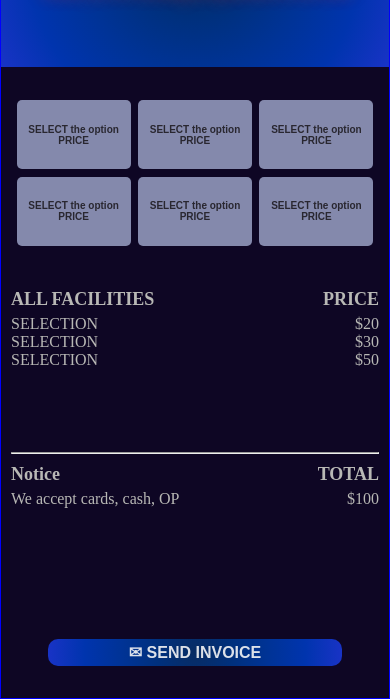
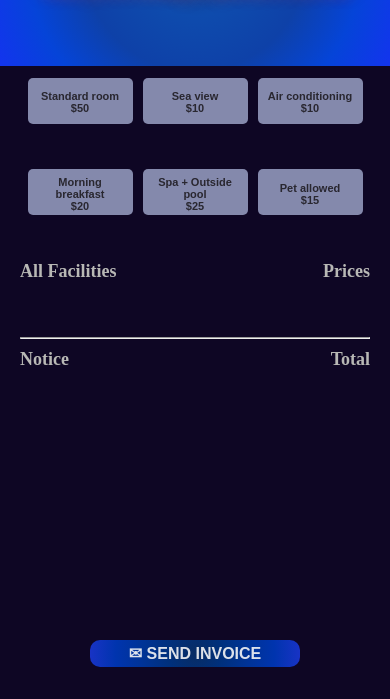
Before and after one commit to eduard15x/Invoice-generator, a plain HTML site: page index.html in a window 390 px wide. Shown: the part 145-844 px from the top of the page. Drawn offline with Linux system fonts and the light colour scheme.

Commit message:
JavaScript functinality added to project
-Small modifies for CSS, making the invoice-creator mobile only 350px-600px
-Creating functionality for buttons/sections

```diff
--- a/index.html
+++ b/index.html
@@ -18,60 +18,38 @@
 
             <div class="column-invoice-two">
 
-                <div class="row-invoice wrap-column row-invoice-one">
-                    <button>
-                        <p>SELECT the option<br>PRICE</p>
-                    </button>
-                    <button>
-                        <p>SELECT the option<br>PRICE</p>
-                    </button>
-                    <button>
-                        <p>SELECT the option<br>PRICE</p>
-                    </button>
-                    <button>
-                        <p>SELECT the option<br>PRICE</p>
-                    </button>
-                    <button>
-                        <p>SELECT the option<br>PRICE</p>
-                    </button>
-                    <button>
-                        <p>SELECT the option<br>PRICE</p>
-                    </button>
+                <div class="row-invoice apartments-facilities">
+                    <!-- JavaScrip added -->
                 </div>
 
                 <div class="row-invoice row-invoice-two">
-                    <div class="tasks-section">
-                        <h3>ALL FACILITIES</h3>
-                        <p>SELECTION</p>
-                        <p>SELECTION</p>
-                        <p>SELECTION</p>
+                    <div class="facilities-added">
+                        <h3 id="title-facilities">All Facilities</h3>
+                        <!-- JavaScript -->
                     </div>
 
-                    <div class="tasks-cost-section">
-                        <h3>PRICE</h3>
-                        <p>$20</p>
-                        <p>$30</p>
-                        <p>$50</p>
+                    <div class="facilities-cost-section">
+                        <h3 id="title-costs-facilities">Prices</h3>
+                        <!-- JavaScript -->
                     </div>
                 </div>
 
                 <hr>
 
                 <div class="row-invoice row-invoice-three">
-                    <div class="invoice-section">
+                    <div class="invoice-notice-section">
                         <h3>Notice</h3>
-                        <p>We accept cards, cash, OP</p>
+                        <!-- JavaScript -->
                     </div>
 
-                    <div class="invoice-cost-section">
-                        <h3>TOTAL</h3>
-                        <p> $100</p>
+                    <div class="invoice-total-cost">
+                        <h3>Total</h3>
+                        <!-- JavaScript -->
                     </div>
                 </div>
 
                 <button id="btn-send-invoice" class="row-invoice">&#9993; SEND INVOICE</button>
             </div>
-
 
 
 
--- a/script.js
+++ b/script.js
@@ -0,0 +1,119 @@
+const apartmentsFacilities = [
+    {
+        'name' : 'Standard room',
+        'price' : 50
+    },
+    {
+        'name' : 'Sea view',
+        'price' : 10
+    },
+    {
+        'name' : 'Air conditioning',
+        'price' : 10
+    },
+    {
+        'name' : 'Morning breakfast',
+        'price' : 20
+    },
+    {
+        'name' : 'Spa + Outside pool',
+        'price' : 25
+    },
+    {
+        'name' : 'Pet allowed',
+        'price' : 15
+    },
+];
+const sectionFacilities = document.querySelector('.apartments-facilities');
+const facilitiesAdded = document.querySelector('.facilities-added');
+const facilitiesCosts = document.querySelector('.facilities-cost-section');
+const invoiceNotice = document.querySelector('.invoice-notice-section');
+const invoiceTotalPrice = document.querySelector('.invoice-total-cost');
+const btnSendInvoice = document.querySelector('#btn-send-invoice')
+
+// for ( let i = 0; i < apartmentsFacilities.length; i++) {
+//     let btnFacility = document.createElement('button');
+//     sectionFacilities.append(btnFacility);
+//     let paragraphFacility = document.createElement('p');
+//     paragraphFacility.innerHTML = `${apartmentsFacilities[i].name} <br> $${apartmentsFacilities[i].price}`
+//     btnFacility.append(paragraphFacility);
+
+//     btnFacility.addEventListener('click', ()=> {
+//         let newFacilities = document.createElement('p');
+//         newFacilities.textContent = `${apartmentsFacilities[i].name}`;
+//         facilitiesAdded.append(newFacilities);
+//         let newFacilitiesCost = document.createElement('p');
+//         newFacilitiesCost.textContent = `$${apartmentsFacilities[i].price}`;
+//         facilitiesCosts.append(newFacilitiesCost);
+//     });
+// };
+
+let arrayFacilitiesAdded = [];
+let arrayFacilitiesCostsAdded = [];
+let sum = 0;
+
+for( let i = 0; i < apartmentsFacilities.length; i++) {
+    //create and display button for all possible facilities
+    let btnFacility = document.createElement('button');
+    sectionFacilities.append(btnFacility);
+    let paragraphFacility = document.createElement('p');
+    paragraphFacility.innerHTML = `${apartmentsFacilities[i].name} <br> $${apartmentsFacilities[i].price}`
+    btnFacility.append(paragraphFacility);
+
+    //adding extra options to the facilities list
+    btnFacility.addEventListener('click', ()=> {
+
+        if ( arrayFacilitiesAdded.includes(apartmentsFacilities[i].name) === true ) {
+            return;
+        } else {
+            facilitiesAdded.innerHTML = `<h3>All Facilities</h3>`;
+            facilitiesCosts.innerHTML = `<h3>Prices</h3>`;
+            sum = 0;
+            arrayFacilitiesAdded.push(apartmentsFacilities[i].name);
+            invoiceNotice.innerHTML =
+                `
+                <h3>Notice</h3>
+                <p>We accept cash, cards, OP.</p>
+                `
+
+            arrayFacilitiesCostsAdded.push(apartmentsFacilities[i].price)
+            displayFacilitiesSection();
+            invoiceTotalPrice.innerHTML =
+                `
+                <h3>Total</h3>
+                <p>$${sum}</p>
+                `
+            }
+    });
+}
+
+
+
+function displayFacilitiesSection() {
+
+    for ( let i = 0; i < arrayFacilitiesAdded.length; i++) {
+        let newFacilities = document.createElement('p');
+        newFacilities.textContent = `${arrayFacilitiesAdded[i]}`;
+        facilitiesAdded.append(newFacilities);
+    };
+
+    for ( let i = 0; i < arrayFacilitiesCostsAdded.length; i++) {
+        let newFacilitiesCost = document.createElement('p');
+        newFacilitiesCost.textContent = `$${arrayFacilitiesCostsAdded[i]}`;
+        facilitiesCosts.append(newFacilitiesCost);
+        sum += arrayFacilitiesCostsAdded[i]
+    };
+};
+
+
+
+
+btnSendInvoice.addEventListener('click', ()=> {
+    arrayFacilitiesAdded = [];
+    arrayFacilitiesCostsAdded = [];
+    facilitiesAdded.innerHTML = `<h3>All Facilities</h3>`;
+    facilitiesCosts.innerHTML = `<h3>Prices</h3>`;
+    invoiceNotice.innerHTML = `<h3>Notice</h3`;
+    invoiceTotalPrice.innerHTML = `<h3>Total</h3>`;
+
+});
--- a/style.css
+++ b/style.css
@@ -3,6 +3,15 @@
     padding: 0px;
     box-sizing: border-box;
 }
+
+body {
+    min-width: 340px;
+    max-width: 600px;
+    margin: auto;
+    background: linear-gradient(to left, #37433a, #a17fe0, #37433a);
+    background-repeat: no-repeat;
+}
+
 
 .invoice-container {
     display: flex;
@@ -12,6 +21,7 @@
     width: 100%;
     border: 1px solid blue;
     height: 100vh;
+    border: none;
 }
 
 .header-column {
@@ -26,7 +36,7 @@
     display: flex;
     flex-direction: column;
     justify-content: center;
-    background-image: radial-gradient(circle, #082c63, #00307c, #003396, #0034ae, #1933c6);
+    background-image: radial-gradient(circle, #10438f, #0e4bad, #0e41a8, #0544d8, #1334ee);
     color: rgba(245, 245, 245, 0.898);
     text-shadow: 1px 3px 15px rgb(194, 46, 46);
 
@@ -44,7 +54,7 @@
     flex-direction: column;
     background-color: rgb(14, 6, 36);
     color: rgb(184, 184, 181);
-    padding: 10px;
+    padding: 12px 20px;
 }
 
 .row-invoice {
@@ -52,77 +62,67 @@
     flex-direction: row;
 }
 
-.row-invoice-one {
-    height: 25%;
-    margin-top: 20px;
-}
-.wrap-column {
+
+.apartments-facilities {
     display: flex;
     flex-wrap: wrap;
     justify-content: center;
+    height: 30%;
 }
 
-.wrap-column button {
-    width: 31%;
+.apartments-facilities button {
+    height: 25%;
+    width: 30%;
     display: flex;
     flex-direction: column;
     align-items: center;
     justify-content: center;
-    margin: 1%;
+    margin: 0px 5px;
+    padding: 20px 5px;
     border: none;
     border-radius: 5px;
-    font-size: 10px;
+    font-size:11px;
     font-weight: bold;
     background-color: rgb(132, 137, 172);
     color: rgb(41, 39, 48);
 }
 
-
-
-.row-invoice-two {
-    min-height: 20%;
-    max-height: 40%;
-    margin-top: 40px;
+.apartments-facilities button:hover {
+    background: linear-gradient(to left, #4e54c8, #8f94fb);
 }
 
 hr {
-    margin-top: 40px;
+    margin-top: 50px;
 }
-
-
 
 .row-invoice-three {
     height: 25%;
     margin-top: 10px;
 }
 
-
-
-.tasks-section, .invoice-section {
+.facilities-added, .invoice-notice-section {
     width: 75%;
 }
-.tasks-section p, .invoice-section p{
+.facilities-added p, .invoice-notice-section p{
     text-align: start;
 }
-.tasks-section h3, .invoice-section h3 {
+.facilities-added h3, .invoice-notice-section h3 {
     text-align: start;
     font-size: 18px;
     margin-bottom: 5px;
 }
 
-
-.tasks-cost-section, .invoice-cost-section {
+.facilities-cost-section, .invoice-total-cost {
     width: 25%;
 }
-.tasks-cost-section p, .invoice-cost-section p  {
+.facilities-cost-section p, .invoice-total-cost p  {
     text-align: end;
 }
-.tasks-cost-section h3, .invoice-cost-section h3 {
+.facilities-cost-section h3, .invoice-total-cost h3 {
     text-align: end;
     font-size: 18px;
     margin-bottom: 5px;
 }
-
 
 #btn-send-invoice {
     background-image: radial-gradient(circle, #082c63, #00307c, #003396, #0034ae, #1933c6);
@@ -132,11 +132,69 @@ hr {
     padding: 4px;
     border: none;
     border-radius: 10px;
-    width: 80%;
+    width: 60%;
     margin: auto;
     justify-content: center;
+    margin-bottom: 20px;
+}
+#btn-send-invoice:hover {
+    background: linear-gradient(to left, #4e54c8, #21278f);
 }
 
 button {
     cursor: pointer;
 }
+
+.row-invoice p {
+    margin-top: 3px;
+}
+
+
+
+
+
+
+
+
+@media screen and ( min-width: 600px ) {
+
+    .column-invoice-one {
+        font-size: 35px;
+    }
+
+    .column-invoice-two {
+        padding: 15px 60px;
+    }
+
+
+    .apartments-facilities {
+        height: 30%;
+    }
+
+    .apartments-facilities button {
+        font-size: 12px;
+    }
+
+    .row-invoice p, .row-invoice h3 {
+        padding: 0px 10px;
+        margin-top: 2px;
+    }
+
+    #btn-send-invoice {
+        width: 40%;
+        margin-bottom: 20px;
+    }
+
+    hr {
+        margin-top: 20px;
+        border-bottom: none;
+    }
+}
+
+@media screen and ( min-width: 800px) {
+
+    button {
+        background-color:rebeccapurple;
+    }
+
+}
```
